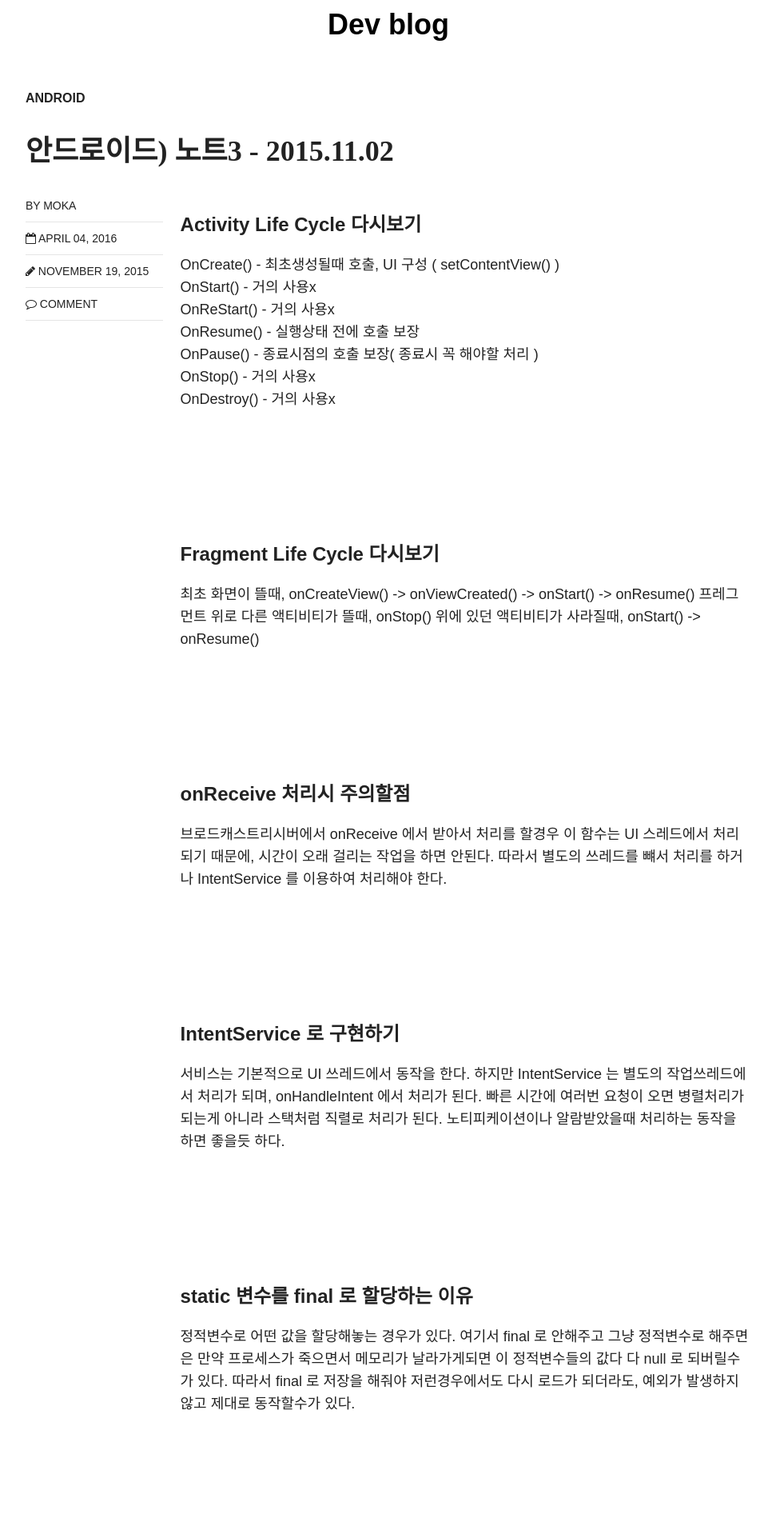
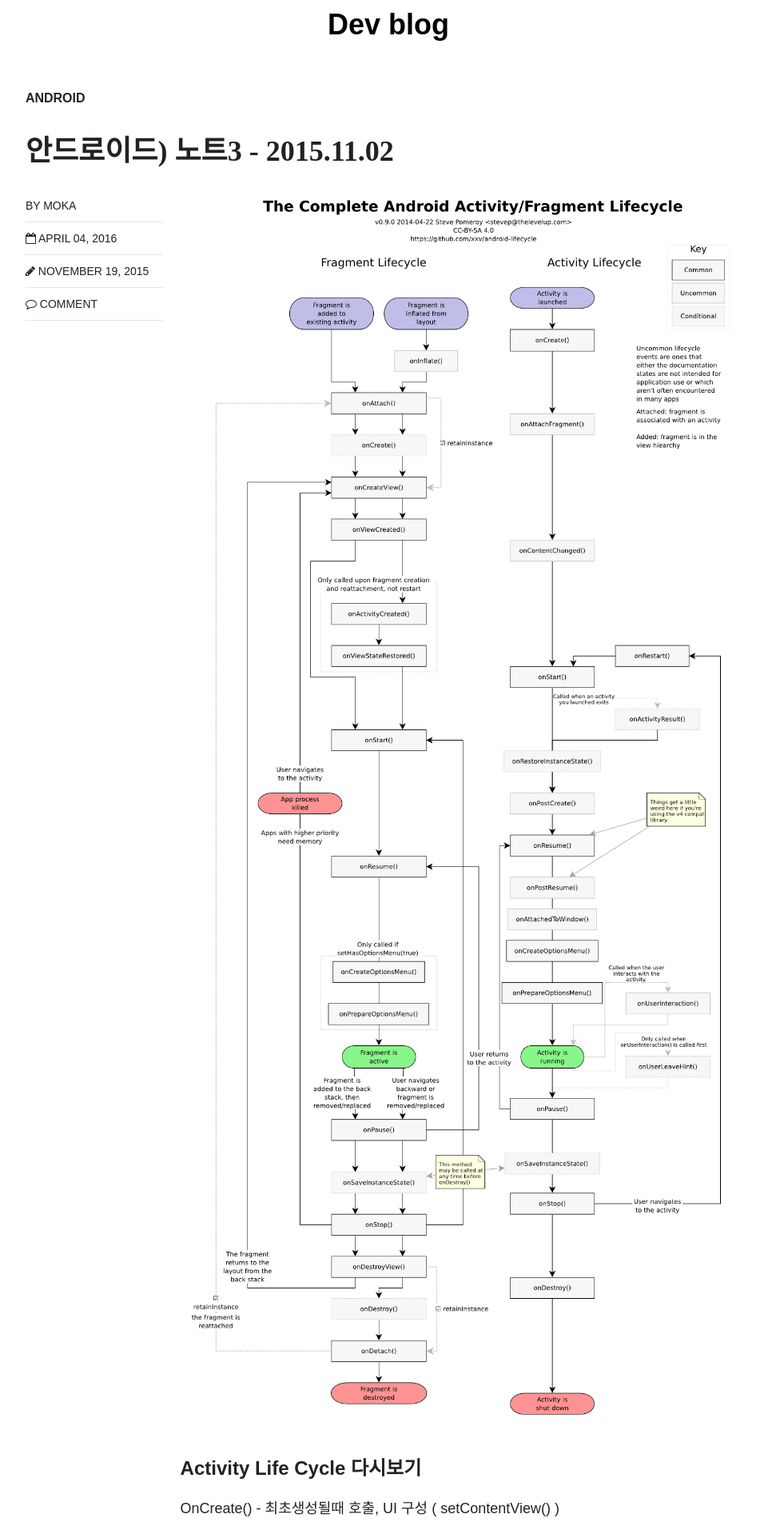
Before and after one commit to steadymoka/moka-a.github.io, a Jekyll site: the page built from _posts/android-note/2015-11-02-android_note_03.md, in a window 1280 px wide. Shown: the part 316-2219 px from the top of the page at 80% size, without its empty margins (154-1120 px from the left). Built offline with Jekyll 4.4.1, drawn with Linux system fonts in a browser that asks for light colours; nearby versions of some CDN libraries; comment, search, counter and statistics services are not loaded.

Commit message:
add lifecycle png image

```diff
--- a/_posts/android-note/2015-11-02-android_note_03.md
+++ b/_posts/android-note/2015-11-02-android_note_03.md
@@ -9,6 +9,10 @@ image:
   feature:
 date: 2016-04-04
 ---
+
+<figure>
+    <img src="/images/lifecycle.png" alt="image">
+</figure>
 
 #### Activity Life Cycle 다시보기
 OnCreate() - 최초생성될때 호출, UI 구성 ( setContentView() )<br>
```
Also changed, not shown: images/lifecycle.png (added).
